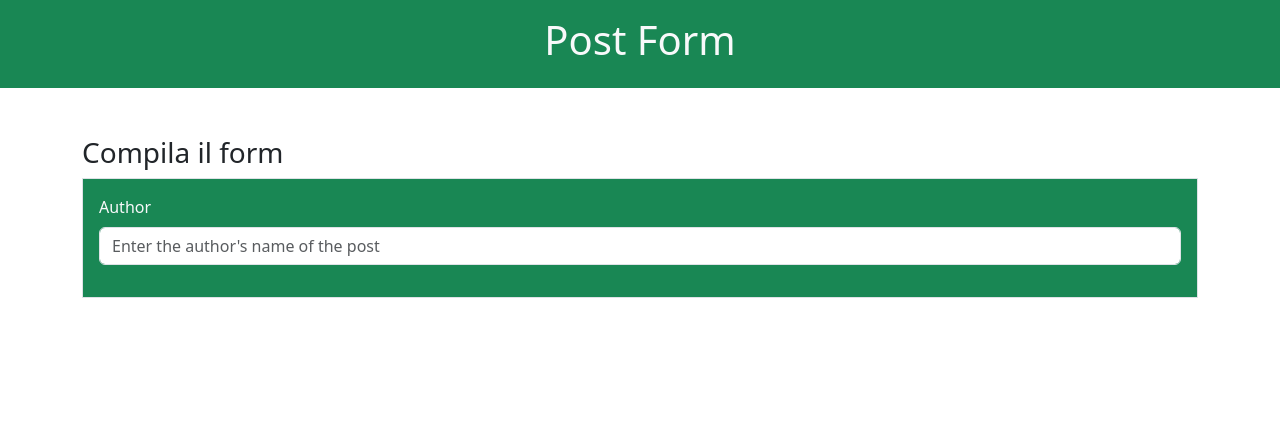
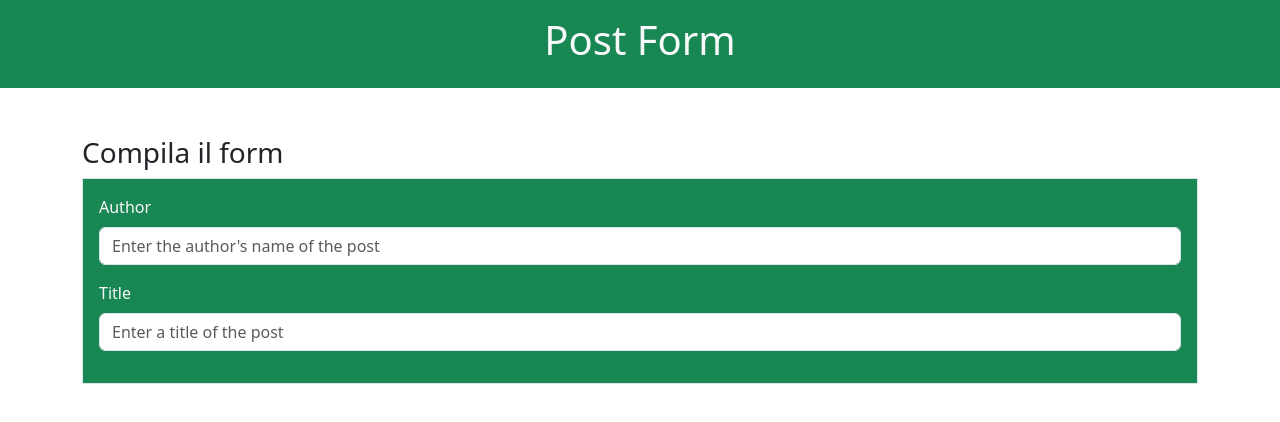
Before and after one commit to VincenzoLivigni/react-post-form, a React (Vite) app: page / in a window 1280 px wide. Shown: the top 422 px of the page. Built offline with nearby package versions, Linux system fonts and the light colour scheme.

Commit message:
add input from title to form

```diff
--- a/src/App.jsx
+++ b/src/App.jsx
@@ -34,6 +34,17 @@ function App() {
               />
             </div>
 
+            <div className="mb-3">
+              <label className="form-label">Title</label>
+              <input className="form-control"
+                type="text"
+                value={formData.title}
+                onChange={(e) => setFormData({ ...formData, title: e.target.value })}
+                placeholder="Enter a title of the post"
+                required
+              />
+            </div>
+
           </form>
         </div>
       </main>
```
